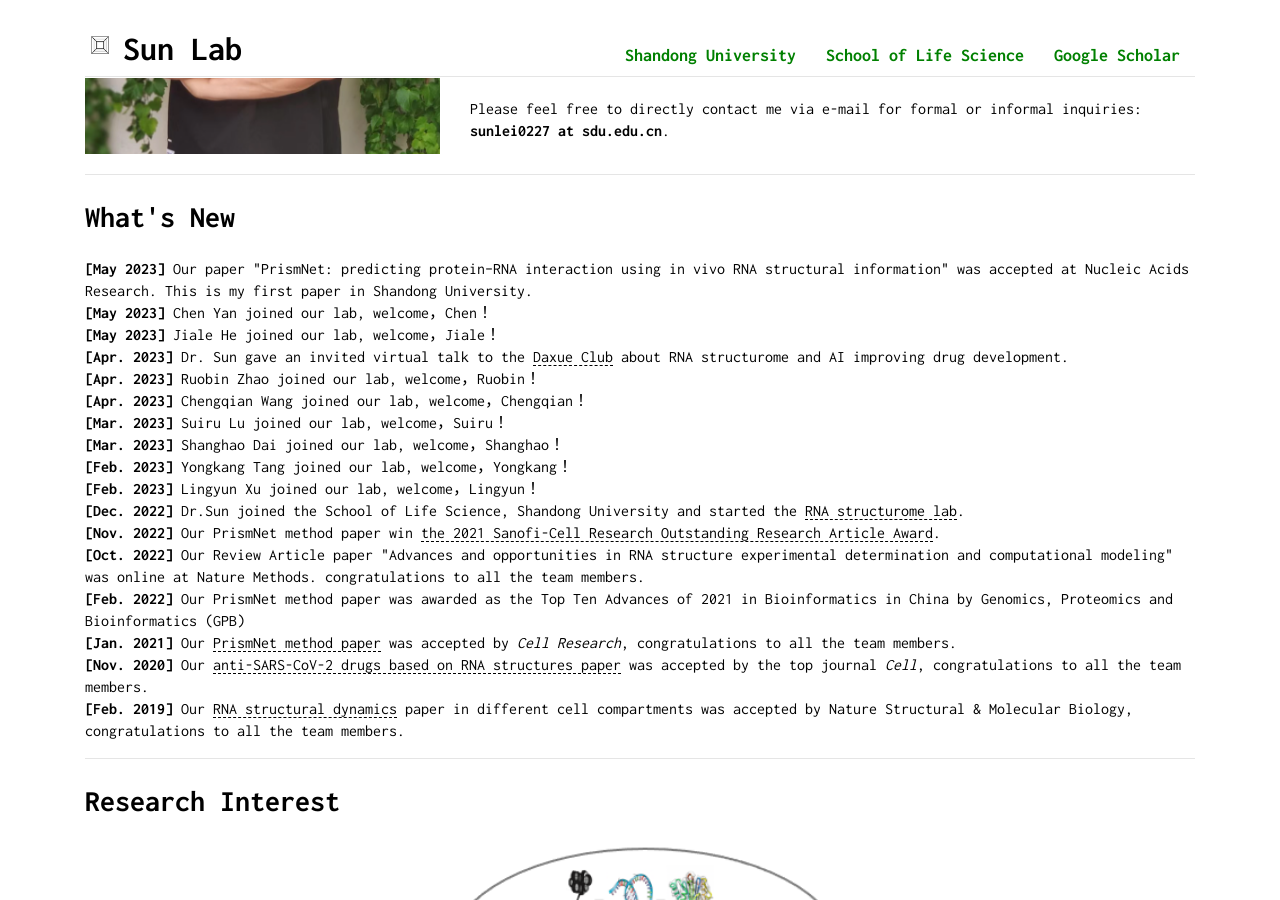
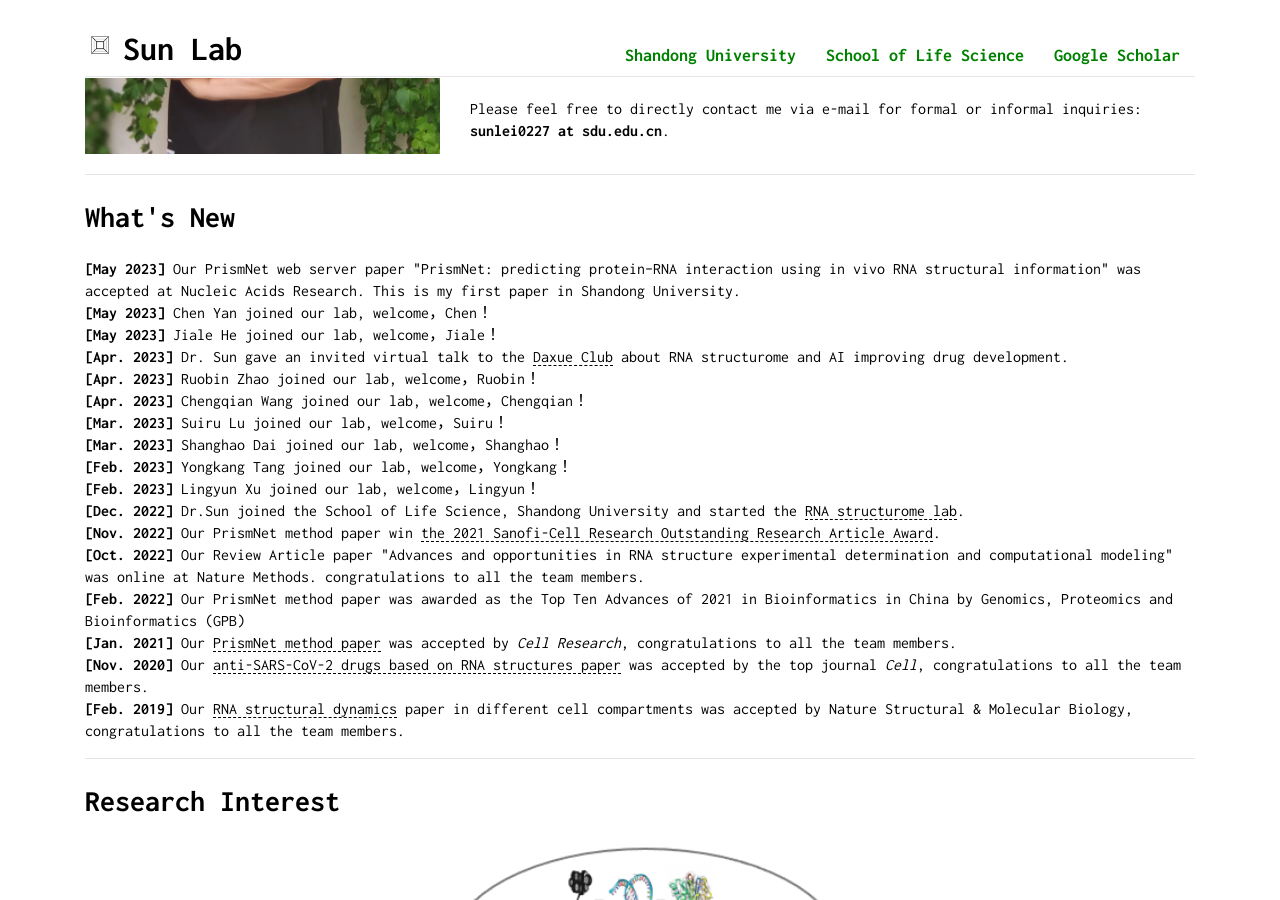
Before and after one commit to sunlei0227/sunlei0227.github.io, a Jekyll site: the page index.html, which Jekyll copies as it is, in a window 1280 px wide and 900 px high, scrolled down 384 px. Built offline with Jekyll 4.4.1, drawn with Linux system fonts in a browser that asks for light colours; comment, search, counter and statistics services are not loaded.

Commit message:
Update index.html

```diff
--- a/index.html
+++ b/index.html
@@ -183,7 +183,7 @@
             <h2>What's New</h2>
 
             <p>
-                <strong>[May 2023]</strong> Our paper "PrismNet: predicting protein–RNA interaction using in vivo RNA structural information" was accepted at Nucleic Acids Research. This is my first paper in Shandong University. <br />
+                <strong>[May 2023]</strong> Our PrismNet web server paper "PrismNet: predicting protein–RNA interaction using in vivo RNA structural information" was accepted at Nucleic Acids Research. This is my first paper in Shandong University. <br />
                 <strong>[May 2023]</strong> Chen Yan joined our lab, welcome，Chen！<br />
                 <strong>[May 2023]</strong> Jiale He joined our lab, welcome，Jiale！<br />
                 <strong>[Apr. 2023]</strong> Dr. Sun gave an invited virtual talk to the <a href="https://mp.weixin.qq.com/s/tX_2aNVmwmFmZrc8jWxLDg" target="_blank">Daxue Club</a> about RNA structurome and AI improving drug development.<br />
```
